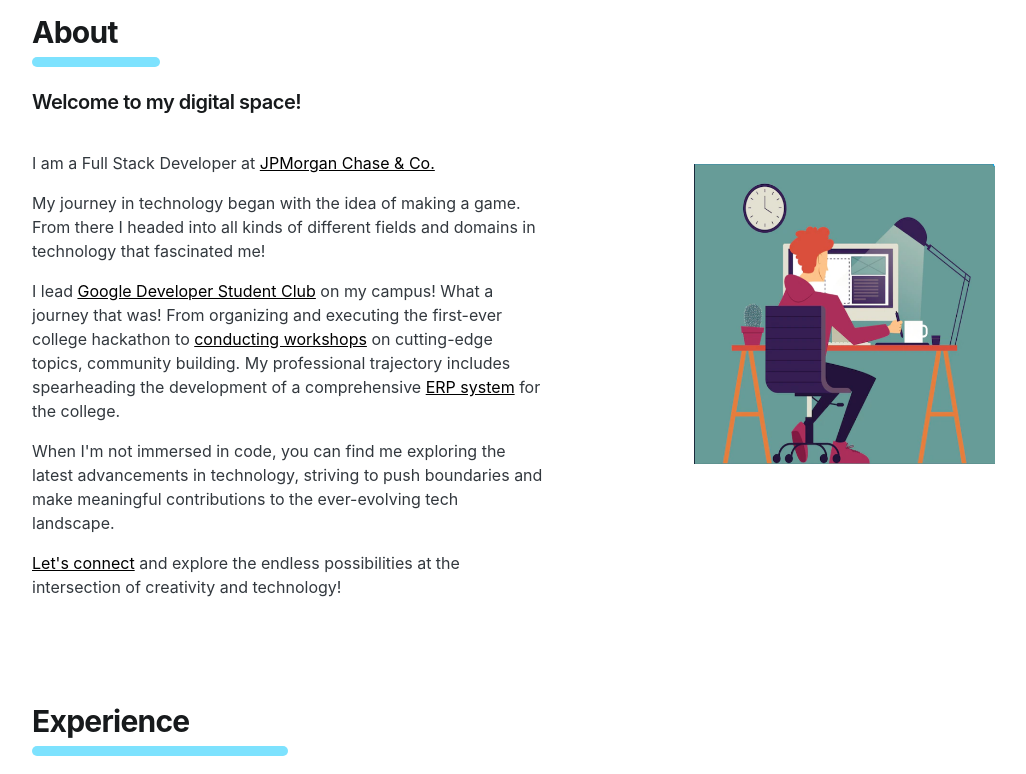
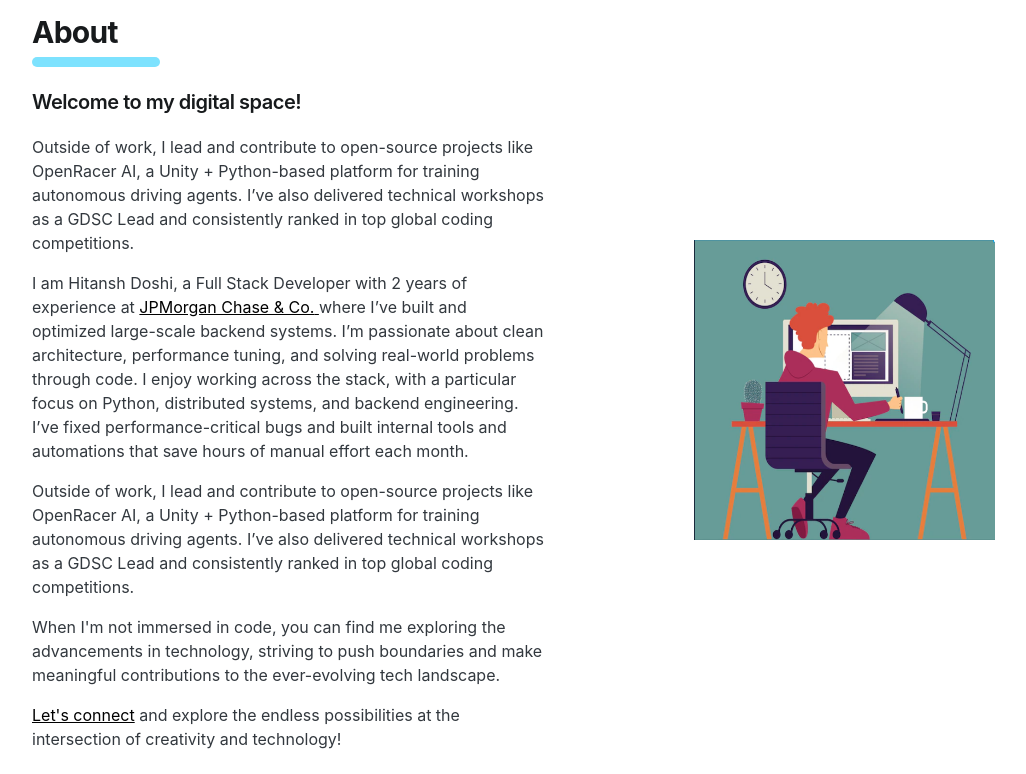
Before and after one commit to Hitansh159/Hitansh159.github.io, a React (Vite) app: page / in a window 1280 px wide. Shown: the part 580-1354 px from the top of the page, without its empty margins (96-1122 px from the left). Built offline with nearby package versions, Linux system fonts and the light colour scheme.

Commit message:
updated about

```diff
--- a/src/components/About.jsx
+++ b/src/components/About.jsx
@@ -1,53 +1,76 @@
 import { Button, Stack, Typography } from "@mui/joy";
-import Grid from '@mui/joy/Grid';
-import Divider from '@mui/joy/Divider';
-import heroImage from "../assets/about.png"
+import Grid from "@mui/joy/Grid";
+import Divider from "@mui/joy/Divider";
+import heroImage from "../assets/about.png";
 import SectionTitle from "./SectionTitle";
 import Link from "./Link";
-import { motion } from "framer-motion"
-
+import { motion } from "framer-motion";
 
 export default function About() {
   return (
-    <Grid container direction="row" justifyContent="space-between" alignItems="center" id="about" style={{paddingBlockStart:"70px"}}>
+    <Grid
+      container
+      direction="row"
+      justifyContent="space-between"
+      alignItems="center"
+      id="about"
+      style={{ paddingBlockStart: "70px" }}
+    >
       <Grid md={6} xs={11}>
-
         <SectionTitle title="About" />
-        <Typography level="h4"> Welcome to my digital space! </Typography> <br />
+        <Typography level="h4"> Welcome to my digital space! </Typography>{" "}
+        <br />
         <Typography>
-
+          Outside of work, I lead and contribute to open-source projects like
+          OpenRacer AI, a Unity + Python-based platform for training autonomous
+          driving agents. I’ve also delivered technical workshops as a GDSC Lead
+          and consistently ranked in top global coding competitions.
           <p>
-          I am a Full Stack Developer at <Link href="https://www.jpmorganchase.com/">JPMorgan Chase & Co. </Link>
+            I am Hitansh Doshi, a Full Stack Developer with 2 years of
+            experience at{" "}
+            <Link href="https://www.jpmorganchase.com/">
+              JPMorgan Chase & Co.{" "}
+            </Link>{" "}
+            where I’ve built and optimized large-scale backend systems. I’m
+            passionate about clean architecture, performance tuning, and solving
+            real-world problems through code. I enjoy working across the stack,
+            with a particular focus on Python, distributed systems, and backend
+            engineering. I’ve fixed performance-critical bugs and built internal tools
+            and automations that save hours of manual effort each month.
           </p>
           <p>
-          My journey in technology began with the idea of making a game. From there I headed into all kinds of different fields and domains in technology that fascinated me!
+            Outside of work, I lead and contribute to open-source projects like
+            OpenRacer AI, a Unity + Python-based platform for training
+            autonomous driving agents. I’ve also delivered technical workshops
+            as a GDSC Lead and consistently ranked in top global coding
+            competitions.
           </p>
           <p>
-          I lead <Link href="https://gdsc.community.dev/thakur-college-of-engineering-and-technology-mumbai/">Google Developer Student Club</Link> on my campus! What a journey that was!
-          From organizing and executing the first-ever college hackathon to <Link href="https://www.youtube.com/watch?v=nwSUc3-dnyY&list=PLTA6lgriDl5PgXKgRd3GkSkdM3XUQI7wk">conducting workshops</Link> on cutting-edge topics, community building.
-          My professional trajectory includes spearheading the development of a comprehensive <Link href="https://github.com/tcet-opensource/erp-backend">ERP system</Link> for the college.
+            When I'm not immersed in code, you can find me exploring the
+            advancements in technology, striving to push boundaries and make
+            meaningful contributions to the ever-evolving tech landscape.
           </p>
           <p>
-          When I'm not immersed in code, you can find me exploring the latest advancements in technology, striving to push boundaries and make meaningful contributions to the ever-evolving tech landscape.
-        </p>
-        <p>
-            <Link href="#contact" target="_self">Let's connect</Link> and explore the endless possibilities at the intersection of creativity and technology!
+            <Link href="#contact" target="_self">
+              Let's connect
+            </Link>{" "}
+            and explore the endless possibilities at the intersection of
+            creativity and technology!
           </p>
         </Typography>
-
       </Grid>
 
-      <Grid md={6} sx={{display:{xs:"none", md:"flex"}}}>
+      <Grid md={6} sx={{ display: { xs: "none", md: "flex" } }}>
         {/* TODO: find another photo that suites the theme */}
         <motion.img
           src={heroImage}
           alt="About image"
           loading="lazy"
           height="300px"
-          style={{marginInline:"150px"}}
-          initial={{opacity:0}}
-          whileInView={{opacity:1}}
-          transition={{duration:1}}
+          style={{ marginInline: "150px" }}
+          initial={{ opacity: 0 }}
+          whileInView={{ opacity: 1 }}
+          transition={{ duration: 1 }}
         />
       </Grid>
     </Grid>
```
Lines whose indentation alone changed are shown as unchanged.
